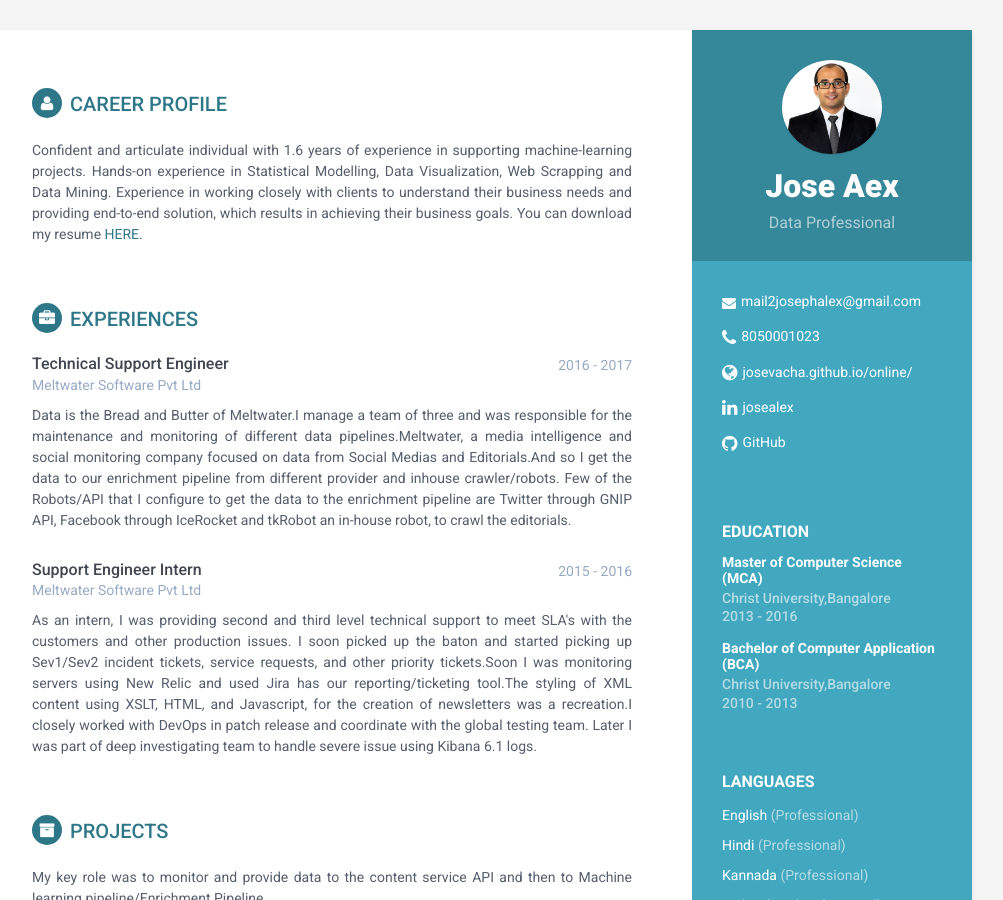
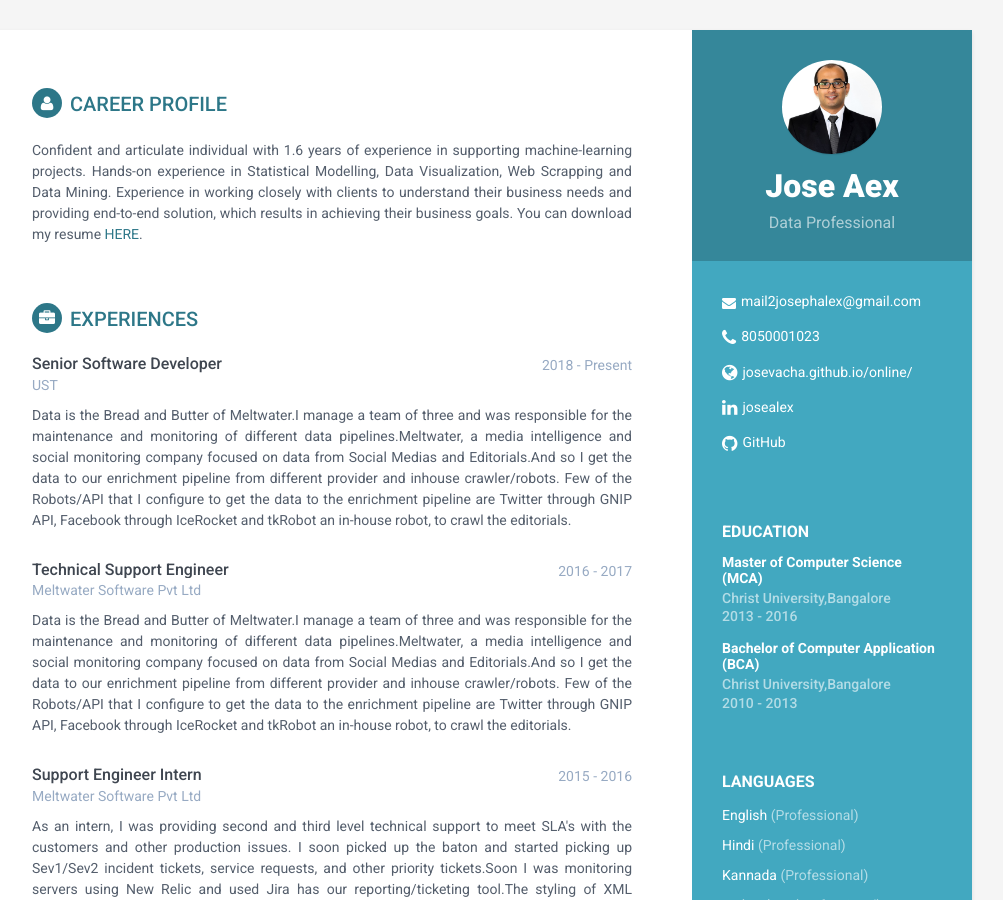
Before and after one commit to josevacha/online, a Jekyll site: the page built from index.html, in a window 1280 px wide and 900 px high. Shown: the whole window, without its empty margins (168-1171 px from the left). Built offline with Jekyll 4.4.1, drawn with Linux system fonts in a browser that asks for light colours.

Commit message:
Update experiences.yml

```diff
--- a/_data/experiences.yml
+++ b/_data/experiences.yml
@@ -1,3 +1,13 @@
+- experience:
+  role: Senior Software Developer
+  time: 2018 - Present
+  company: UST
+  details: "Data is the Bread and Butter of Meltwater.I manage a team of three and was responsible for the maintenance and monitoring of
+  different data pipelines.Meltwater, a media intelligence and social monitoring company focused on data from Social Medias and
+  Editorials.And so I get the data to our enrichment pipeline from different provider and inhouse crawler/robots.
+  Few of the Robots/API that I configure to get the data to the enrichment pipeline are Twitter through GNIP API, Facebook through
+  IceRocket and tkRobot an in-house robot, to crawl the editorials."
+
 - experience:
   role: Technical Support Engineer
   time: 2016 - 2017
```
